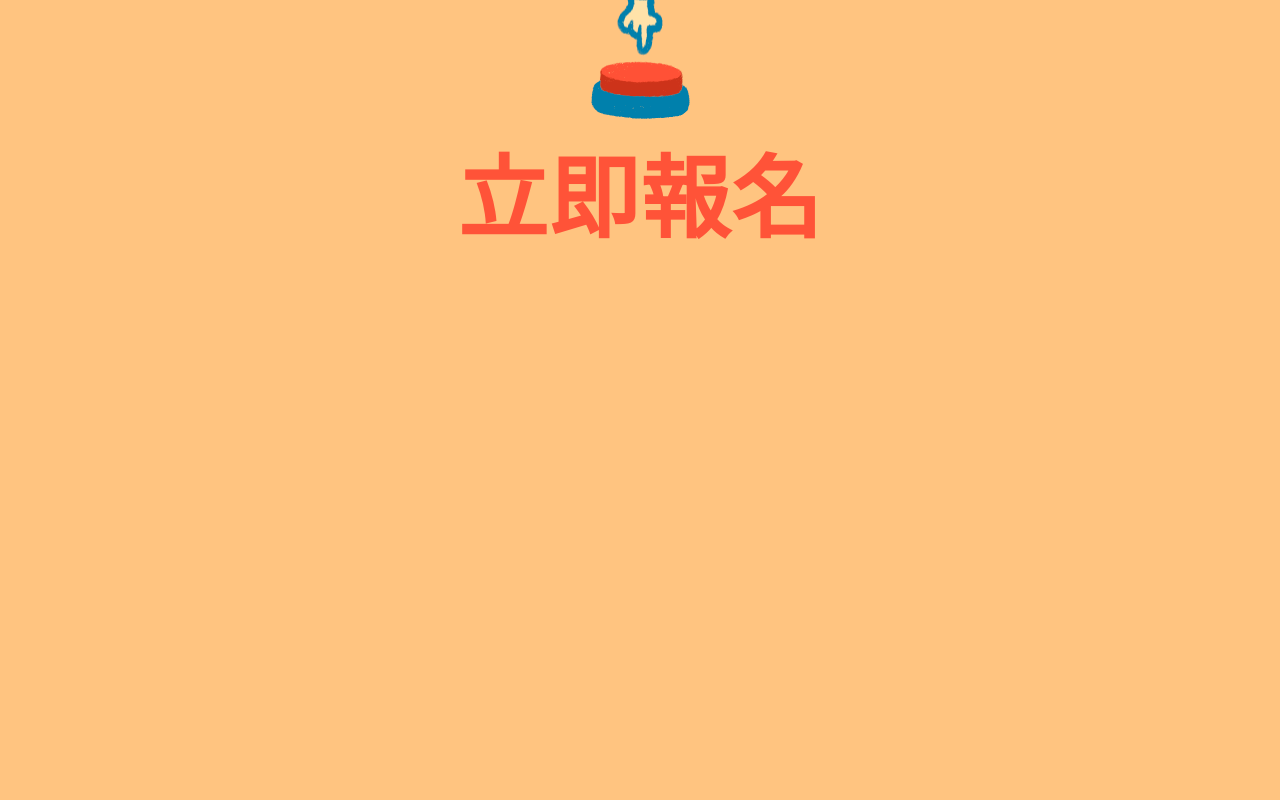
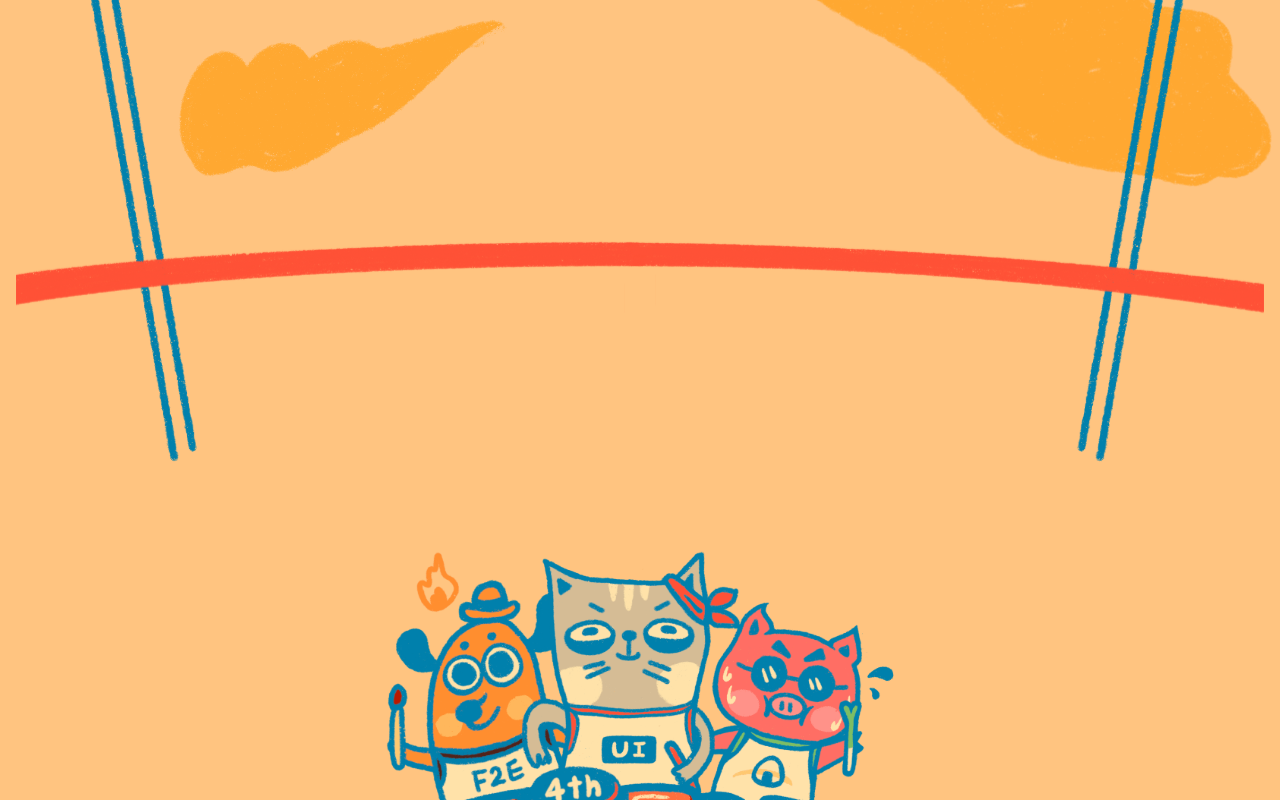
Before and after one commit to Beginneraboutlife116/the-f2e-2022-week1, a React (Create React App) app: page / in a window 1280 px wide. Shown: the part 7180-7980 px from the top of the page. Before the commit the page ends 7490 px from the top, so only its background shows below. Built offline with nearby package versions, Linux system fonts and the light colour scheme; a web font is replaced by a local one.

Commit message:
increase decoration

```diff
--- a/src/App.js
+++ b/src/App.js
@@ -9,6 +9,9 @@ import SectionFive from "./pages/section-five"
 import SectionSix from "./pages/section-six"
 import SectionSeven from "./pages/section-seven"
 import { JoinHand, SignUpButton } from "./components/button"
+import finish from "./assets/main/finish.svg"
+import finishLineLeft from "./assets/main/finishLine_l.svg"
+import finishLineRight from "./assets/main/finishLine_r.svg"
 
 function App() {
   return (
@@ -36,6 +39,21 @@ function App() {
       </section>
       <SectionSix />
       <SectionSeven />
+      <section className="decoration-section">
+        <img src={finish} alt="終點線" />
+        <div className="finish-line">
+          <img
+            src={finishLineLeft}
+            alt="紅線左"
+            className="finish-line__left"
+          />
+          <img
+            src={finishLineRight}
+            alt="紅線右"
+            className="finish-line__right"
+          />
+        </div>
+      </section>
       <section className="cta">
         <div>
           <a href="https://2022.thef2e.com/" target="blank">
--- a/src/index.scss
+++ b/src/index.scss
@@ -4,10 +4,41 @@
 @use "./sass/utility";
 
 .section {
+  $parent: &;
   padding-block-end: 3.75rem;
   @media (min-width: 75em) {
     padding-block-start: 2.5rem;
     min-height: 100vh;
+  }
+}
+
+.decoration-section {
+  display: none;
+  @media (min-width: 75em) {
+    display: block;
+    min-height: 100vh;
+    background-image: url("./assets/bg/bg_decorate_01.png"),
+      url("./assets/bg/bg_decorate_05.png");
+    background-repeat: no-repeat;
+    background-size: 26.875rem, 30.3125rem;
+    background-position: 20% 57.5%, 100% 60%;
+    position: relative;
+  }
+}
+
+.finish-line {
+  width: 100%;
+  position: absolute;
+  top: 75%;
+  left: 0;
+  display: grid;
+  grid-template-columns: repeat(2, 1fr);
+  z-index: 2;
+  &__left {
+    translate: 2.5%;
+  }
+  &__right {
+    translate: -2.5%;
   }
 }
 
@@ -51,12 +82,12 @@
   display: grid;
   place-items: center;
   text-align: center;
-  @include fz-28-60-1200;
   &__logo {
     width: clamp(14.125rem, calc(-22.62rem + 73.5vw), 32.5rem);
   }
   & h2 {
     color: var(--clr-highlight-400);
+    @include fz-28-60-1200;
   }
 }
 
```
